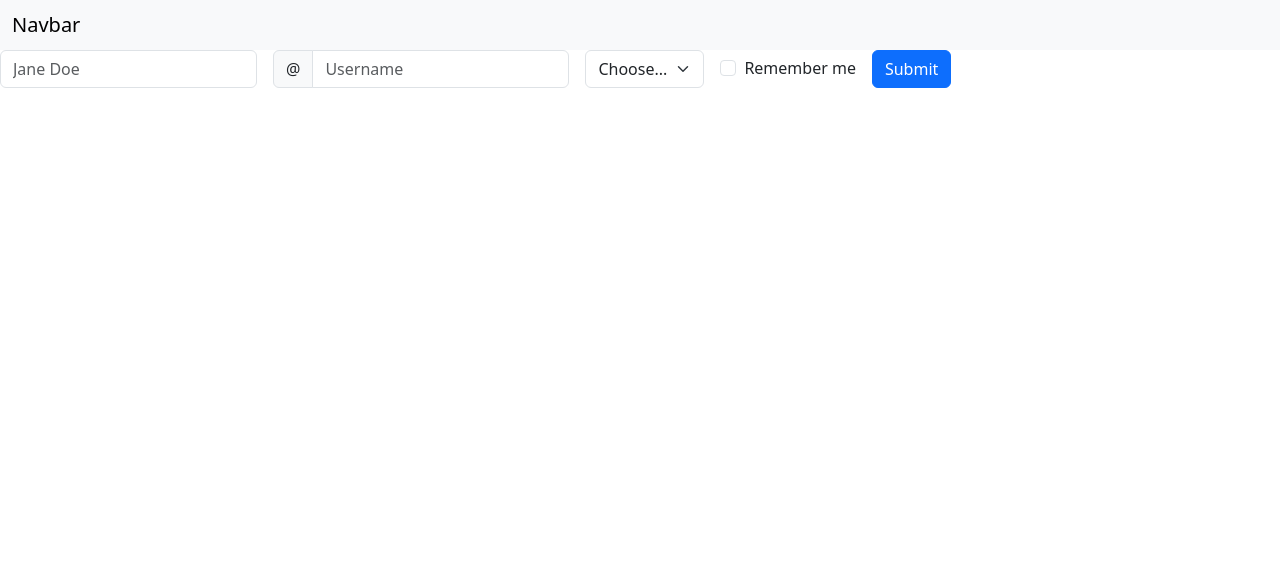
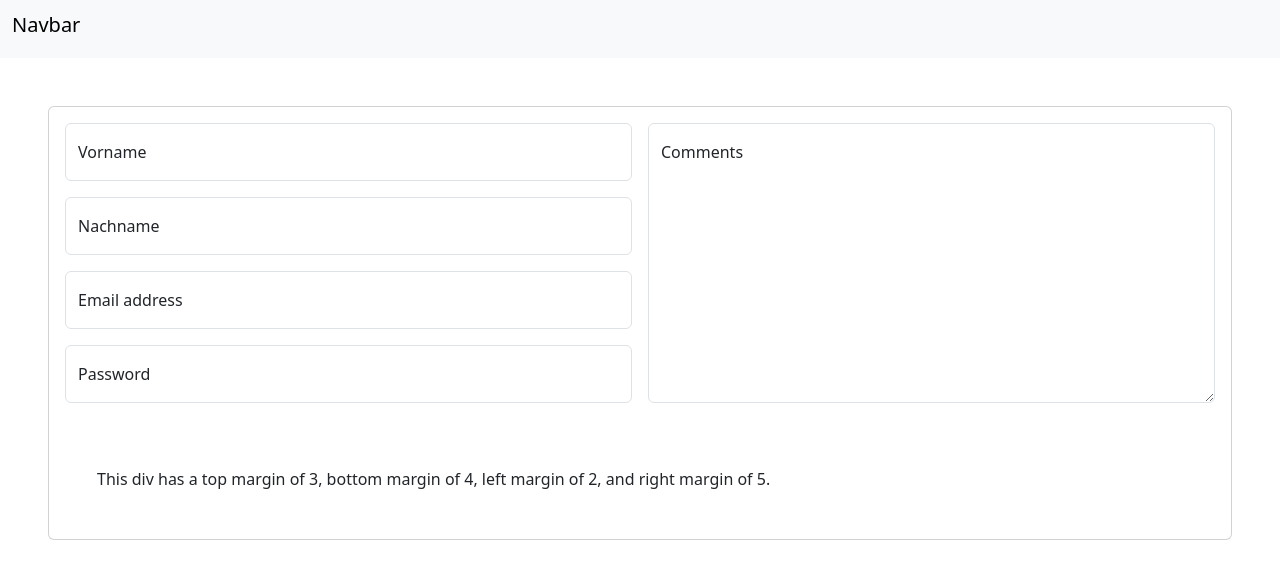
Before and after one commit to Rustingtoast/Njoeror, a CodeIgniter 4 app: the page made by public_html/project-root/app/Views/contact_page.php in a window 1280 px wide. Shown: the top 579 px of the page. Run offline with PHP 8.4 and a stand-in for CodeIgniter, Linux system fonts and the light colour scheme; the template is opened without the code that fills it, so the values that code supplies are empty; some libraries are stand-ins or nearby versions.

Commit message:
Extended Fields, added comment section

```diff
--- a/public_html/project-root/app/Views/contact_page.php
+++ b/public_html/project-root/app/Views/contact_page.php
@@ -12,46 +12,46 @@
         <!-- As a heading -->
         <nav class="navbar bg-body-tertiary">
             <div class="container-fluid">
-            <span class="navbar-brand mb-0 h1">Navbar</span>
+            <span class="navbar-brand h1">Navbar</span>
         </div>
         </nav>
     </div>
 
-    </div class="p-3">
-        </div>
-            <form class="row gy-2 gx-3 align-items-center">
-            <div class="col-auto">
-                <label class="visually-hidden" for="autoSizingInput">Name</label>
-                <input type="text" class="form-control" id="autoSizingInput" placeholder="Jane Doe">
+    </div class="">
+        <div class="mt-5 mx-5 card">
+            <div class="card-body">
+                <form class="row gy-2 gx-3 align-items-center row">
+                    <div class="col">
+                        <div class="form-floating mb-3">
+                            <input type="text" class="form-control" id="INPUT_Name" placeholder="name@example.com">
+                            <label for="floatingInput">Vorname</label>
+                        </div>
+                        <div class="form-floating mb-3">
+                            <input type="text" class="form-control" id="floatingPassword" placeholder="Password">
+                            <label for="floatingPassword">Nachname</label>
+                        </div>
+                        <div class="form-floating mb-3">
+                            <input type="email" class="form-control" id="floatingInput" placeholder="name@example.com">
+                            <label for="floatingInput">Email address</label>
+                        </div>
+                        <div class="form-floating">
+                            <input type="password" class="form-control" id="floatingPassword" placeholder="Password">
+                            <label for="floatingPassword">Password</label>
+                        </div>
+                    </div>
+                    <div class="col">
+                        <div class="form-floating">
+                            <textarea class="form-control" placeholder="Leave a comment here" id="floatingTextarea2" style="height: 280px"></textarea>
+                            <label for="floatingTextarea2">Comments</label>
+                        </div>
+                    </div>
+                </form>
             </div>
-            <div class="col-auto">
-                <label class="visually-hidden" for="autoSizingInputGroup">Username</label>
-                <div class="input-group">
-                <div class="input-group-text">@</div>
-                <input type="text" class="form-control" id="autoSizingInputGroup" placeholder="Username">
-                </div>
+
+            <div class="mt-5 mb-5 ms-5 me-10">
+              This div has a top margin of 3, bottom margin of 4, left margin of 2, and right margin of 5.
             </div>
-            <div class="col-auto">
-                <label class="visually-hidden" for="autoSizingSelect">Preference</label>
-                <select class="form-select" id="autoSizingSelect">
-                <option selected>Choose...</option>
-                <option value="1">One</option>
-                <option value="2">Two</option>
-                <option value="3">Three</option>
-                </select>
-            </div>
-            <div class="col-auto">
-                <div class="form-check">
-                <input class="form-check-input" type="checkbox" id="autoSizingCheck">
-                <label class="form-check-label" for="autoSizingCheck">
-                    Remember me
-                </label>
-                </div>
-            </div>
-            <div class="col-auto">
-                <button type="submit" class="btn btn-primary">Submit</button>
-            </div>
-            </form>
+
         </div>
     </body>
 </html>
```
